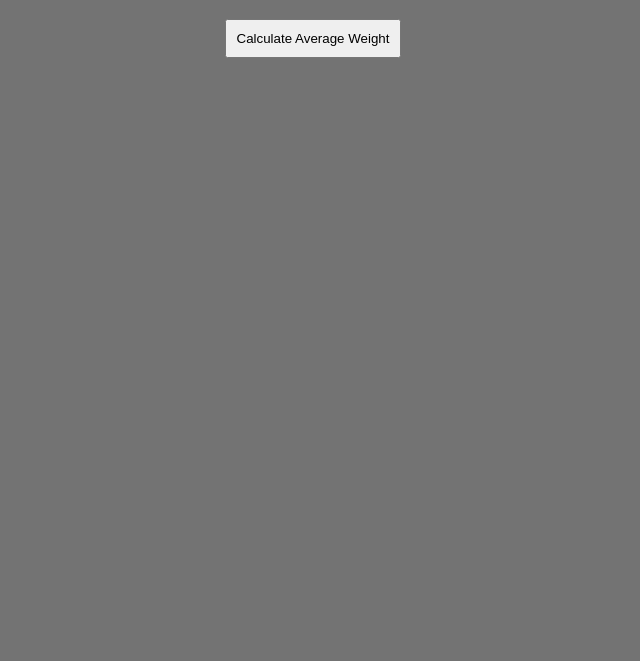
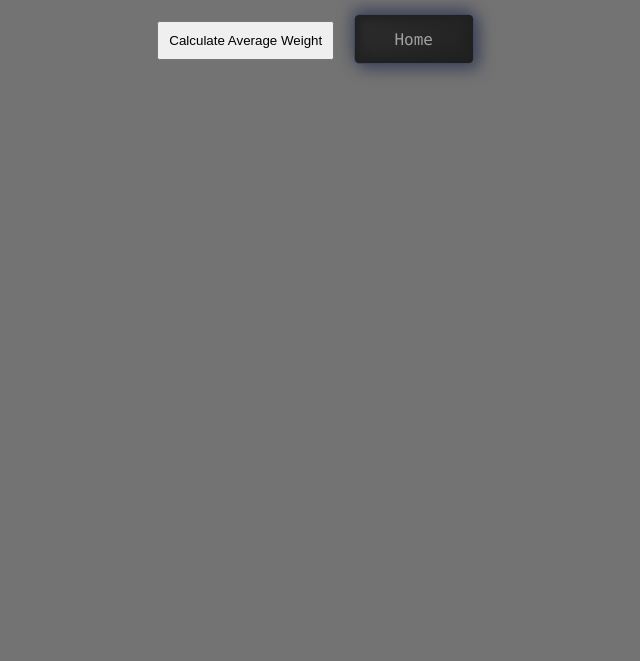
Before and after one commit to davidmarv/Hevy, a website: page public/average.html in a window 1280 px wide. Shown: the part 139-800 px from the top of the page, without its empty margins (327-967 px from the left). Drawn offline with Linux system fonts and the light colour scheme.

Commit message:
home button

```diff
--- a/public/average.html
+++ b/public/average.html
@@ -15,6 +15,7 @@
 <body>
     <h1>Workout Averages</h1>
     <button id="calculate-average">Calculate Average Weight</button>
+    <button class="start-button" onclick="location.href='index.html'">Home</button>
     <div id="average-results"></div>
 </body>
 </html>
```
